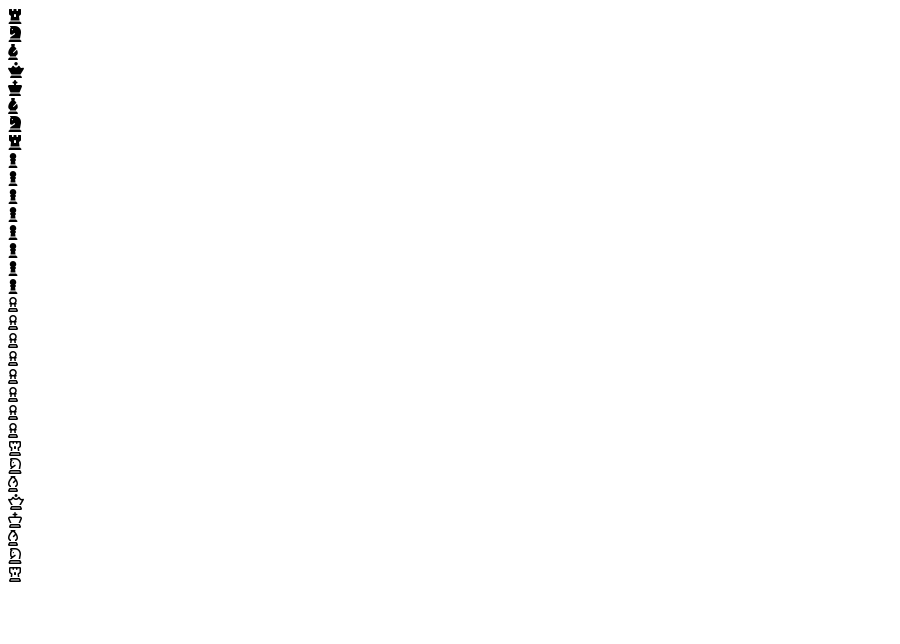
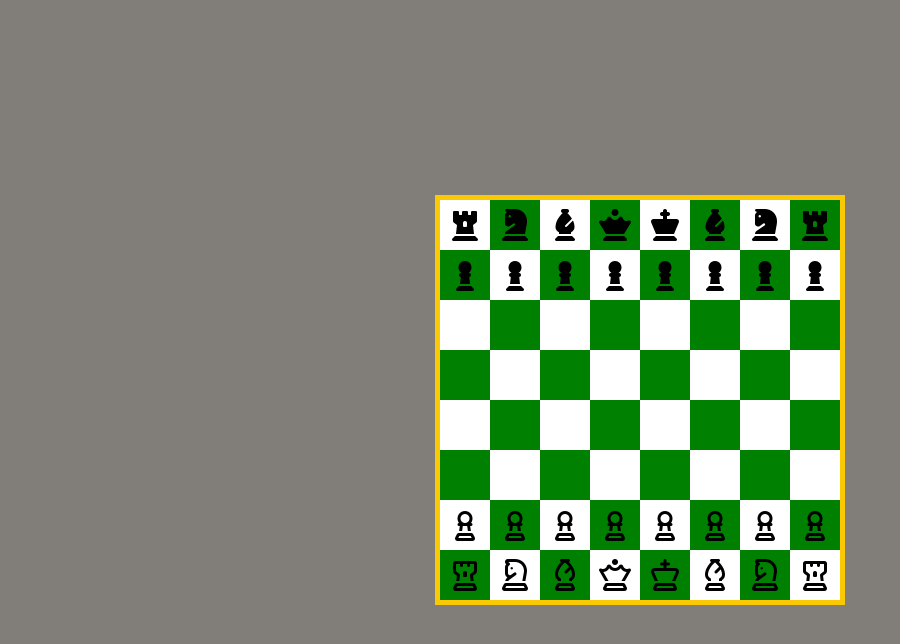
Before and after one commit to jhunestimada/form-project, a plain HTML site: page Html/Project 4 - Chessboard grid/index.html in a window 1280 px wide. Shown: the whole page, without its empty margins (0-900 px from the left). Drawn offline with Linux system fonts and the light colour scheme.

Commit message:
Added Project 4 - Chessboard grid

```diff
--- a/Html/Project 4 - Chessboard grid/index.html
+++ b/Html/Project 4 - Chessboard grid/index.html
@@ -1,7 +1,7 @@
 <!DOCTYPE html>
 <head>
     <meta name="viewport" content="width=device-width, initial-scale=1.0">
-    <link rel="stylesheet" href="111.css">
+    <link rel="stylesheet" href="style.css">
     <link rel="stylesheet" href="https://cdnjs.cloudflare.com/ajax/libs/font-awesome/6.4.0/css/all.min.css" />
     <title>Chessboard Grid Project</title>
 </head>
```
